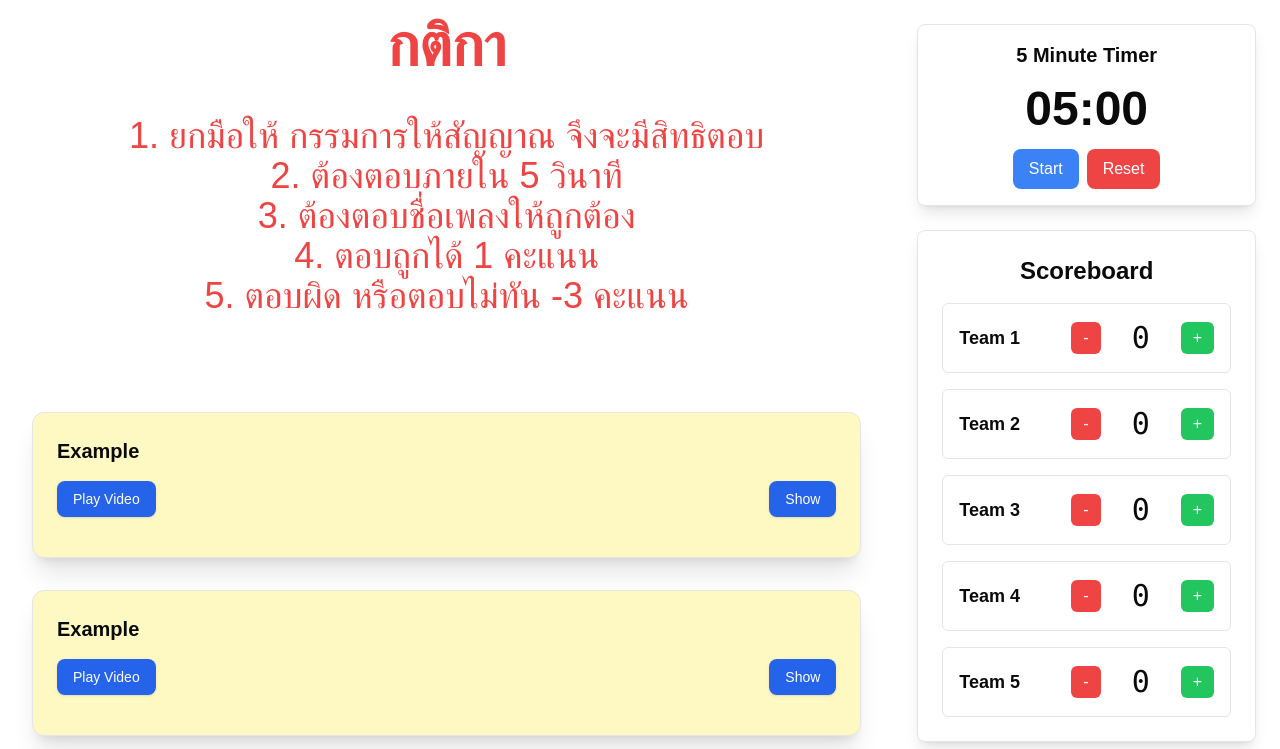
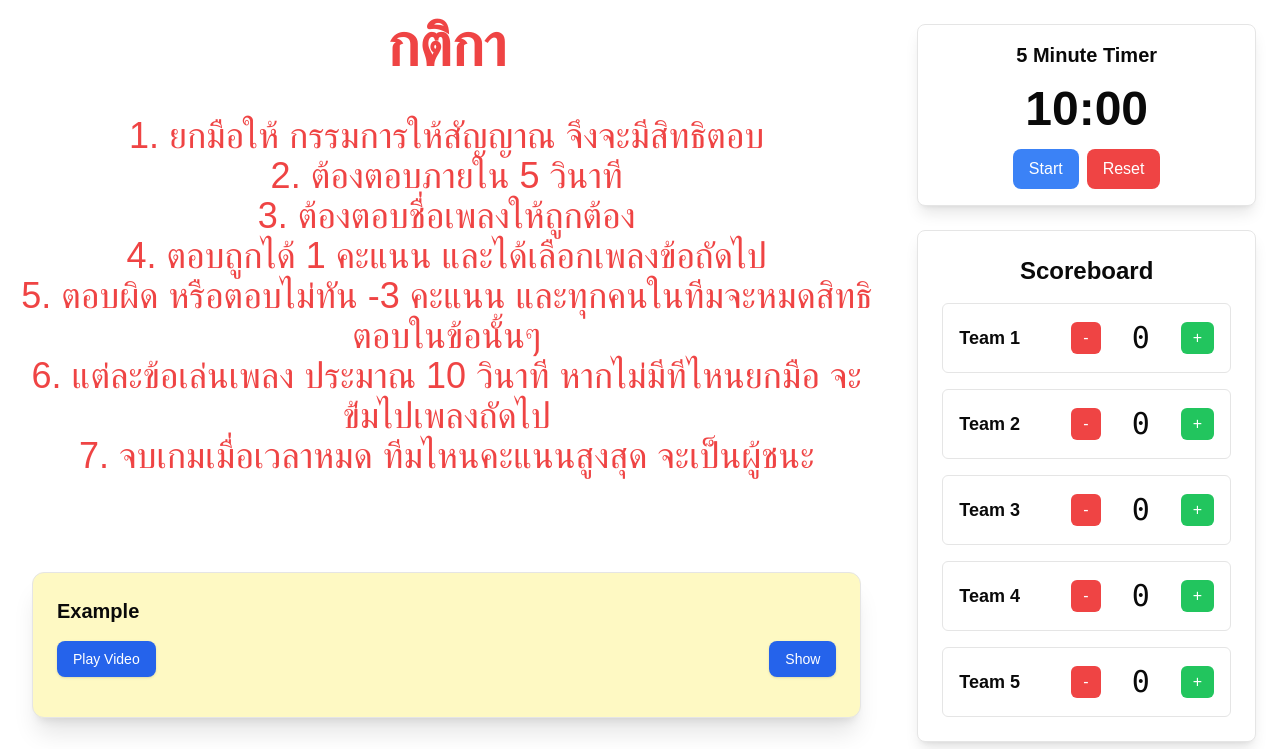
Before and after one commit to jutawuth/retro-game-nextjs, a Next.js app: page / in a window 1280 px wide. Shown: the top 749 px of the page. Built offline with nearby package versions, Linux system fonts and the light colour scheme.

Commit message:
change song

```diff
--- a/app/components/countdown-timer.tsx
+++ b/app/components/countdown-timer.tsx
@@ -1,7 +1,8 @@
 import { useState, useEffect } from "react";
 
+const time = 10
 export default function CountDownTimer() {
-  const [timeLeft, setTimeLeft] = useState(10); // 15 secs in seconds
+  const [timeLeft, setTimeLeft] = useState(time); // 15 secs in seconds
   const [isRunning, setIsRunning] = useState(false);
 
   useEffect(() => {
@@ -27,7 +28,7 @@ export default function CountDownTimer() {
 
   return (
 
-      <p className=" font-bold mb-4 w-full text-left text-red-500">{formatTime(timeLeft)}</p>
+      <p className="  font-bold mb-4 w-full text-left p-1 pl-4 text-red-500">{formatTime(timeLeft)}</p>
 
   );
 }
--- a/app/components/timer.tsx
+++ b/app/components/timer.tsx
@@ -1,6 +1,6 @@
 import { useState, useEffect } from "react";
 
-const time = 300 // 5 minutes in seconds
+const time = 600 // 10 minutes in seconds
 export default function Timer() {
   const [timeLeft, setTimeLeft] = useState(time);
   const [isRunning, setIsRunning] = useState(false);
--- a/app/page.tsx
+++ b/app/page.tsx
@@ -29,8 +29,8 @@ const videoData = [
   { no: "1", id: "Cuoop11CL74", start: 0 },
   {
     no: "2",
-    id: "wsHNUOgJJZU",
-    start: 0,
+    id: "19UjyhKY7eA",
+    start: 3,
   },
   {
     no: "3",
@@ -295,7 +295,7 @@ export default function YouTubePage() {
     //     updated[index] = !updated[index];
     //     return updated;
     //   });
-    // }, 10000);
+    // }, 15000);
   };
 
   const toggleShow = (index: number) => {
@@ -316,8 +316,10 @@ export default function YouTubePage() {
             <li>1. ยกมือให้ กรรมการให้สัญญาณ จึงจะมีสิทธิตอบ</li>
             <li>2. ต้องตอบภายใน 5 วินาที</li>
             <li>3. ต้องตอบชื่อเพลงให้ถูกต้อง</li>
-            <li>4. ตอบถูกได้ 1 คะแนน</li>
-            <li>5. ตอบผิด หรือตอบไม่ทัน -3 คะแนน</li>
+            <li>4. ตอบถูกได้ 1 คะแนน และได้เลือกเพลงข้อถัดไป</li>
+            <li>5. ตอบผิด หรือตอบไม่ทัน -3 คะแนน และทุกคนในทีมจะหมดสิทธิตอบในข้อนั้นๆ</li>
+            <li>6. แต่ละข้อเล่นเพลง ประมาณ 10 วินาที หากไม่มีทีไหนยกมือ จะข้่มไปเพลงถัดไป</li>
+            <li>7. จบเกมเมื่อเวลาหมด ทีมไหนคะแนนสูงสุด จะเป็นผู้ชนะ</li>
           </ol>
         </div>
         {videoData.map((video, index) => {
@@ -346,7 +348,7 @@ export default function YouTubePage() {
                 >
                   {playVideos[index] ? "Stop Video" : "Play Video"}
                 </Button>
-                {/* {playVideos[index] && <CountDownTimer />} */}
+                {playVideos[index] && <CountDownTimer />}
 
                 <Button
                   onClick={() => toggleShow(index)}
```
